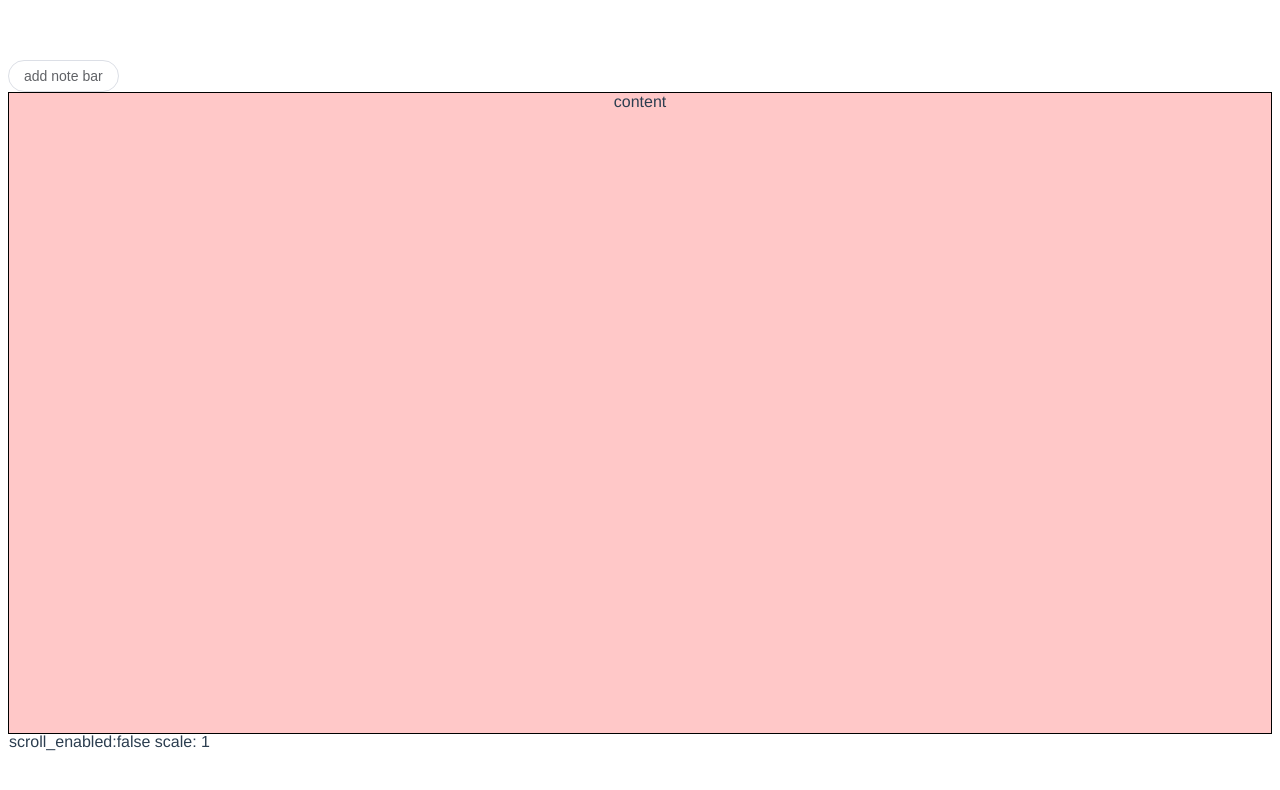
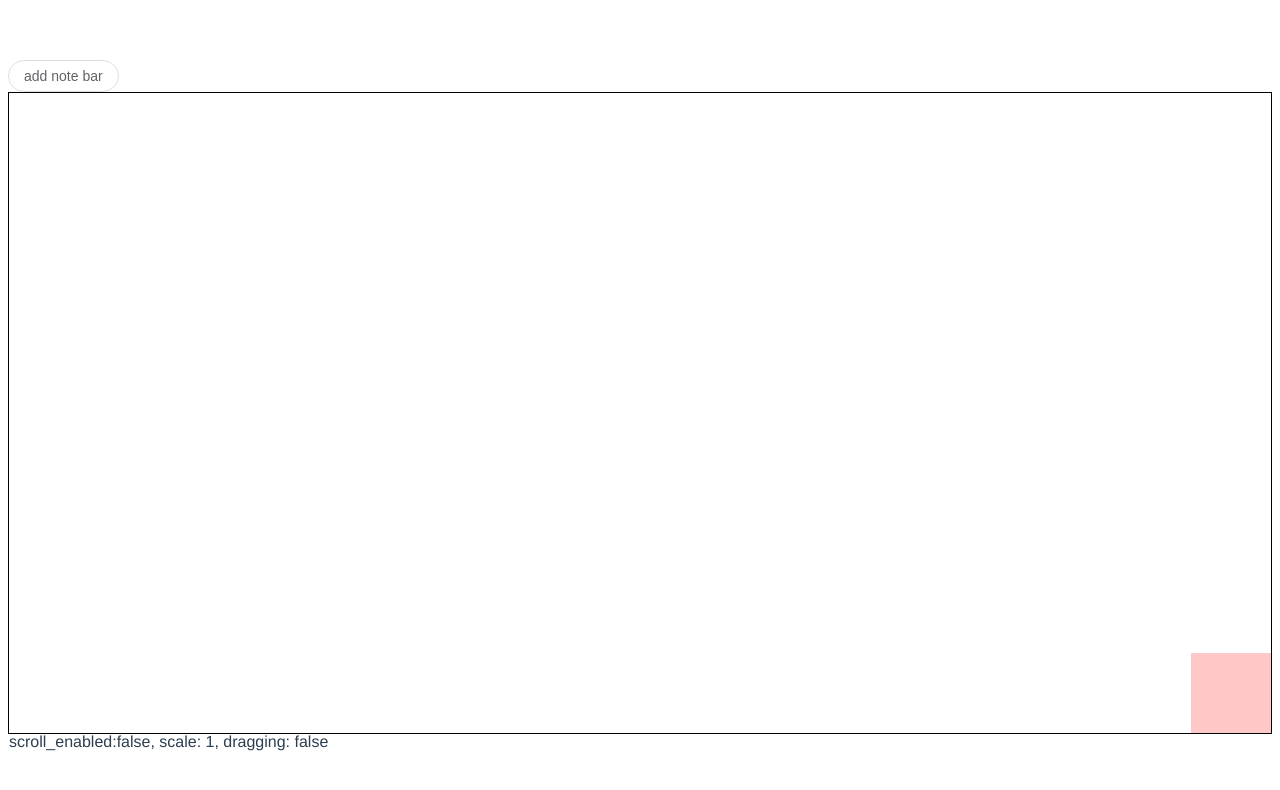
Before and after one commit to ActivePeter/paNote, a Vue app in the folder panote_vue/: page / in a window 1280 px wide. Shown: the top 790 px of the page. Built offline with nearby package versions, Linux system fonts and the light colour scheme.

Commit message:
add margin

```diff
--- a/panote_vue/package.json
+++ b/panote_vue/package.json
@@ -10,6 +10,7 @@
   "dependencies": {
     "core-js": "^3.6.5",
     "element-plus": "^2.0.2",
+    "element-resize-detector": "^1.2.4",
     "vue": "^3.0.0"
   },
   "devDependencies": {
--- a/panote_vue/src/components/NoteCanvas.vue
+++ b/panote_vue/src/components/NoteCanvas.vue
@@ -1,39 +1,75 @@
 <template>
   <div class="note_canvas">
-    <div class="range">
-      <div class="content" :style="{ transform: 'scale(' + scale + ')' }">
+    <div
+      class="range"
+      ref="range_ref"
+      @mousedown="handle_mouse_down"
+      @mouseup="handle_mouse_up"
+    >
+      <div
+        class="content"
+        :style="{
+          transform: 'scale(' + scale + ')',
+          margin: edge_size_h + 'px ' + edge_size_w + 'px',
+        }"
+      >
         content
       </div>
     </div>
     <div class="info">
-      scroll_enabled:{{ scroll_enabled }} scale: {{ scale }}
+      scroll_enabled:{{ scroll_enabled }}, scale: {{ scale }}, dragging:
+      {{ dragging }}
     </div>
   </div>
 </template>
 <script>
+import ElementResizeDetectorMaker from "element-resize-detector";
+
 export default {
   name: "NoteCanvas",
   mounted() {
     window.addEventListener("keyup", this.handle_key_up);
     window.addEventListener("keydown", this.handle_key_down);
     window.addEventListener("mousewheel", this.handle_scroll);
+    window.addEventListener("mouseup", this.handle_mouse_up);
+    window.addEventListener("mousemove", this.handle_mouse_move);
+    let erd = ElementResizeDetectorMaker();
+    let _this = this;
+    erd.listenTo(this.$refs.range_ref, function (element) {
+      var width = element.offsetWidth;
+      var height = element.offsetHeight;
+      console.log("Size: " + width + "x" + height);
+      if (width > 100) {
+        _this.edge_size_w = width - 80;
+      } else {
+        _this.edge_size_w = width;
+      }
+      if (height > 100) {
+        _this.edge_size_h = height - 80;
+      } else {
+        _this.edge_size_h = height;
+      }
+    });
   },
   data() {
     return {
       scroll_enabled: false,
       scale: 1,
-      scale_step: 0.01,
+      scale_step: 0.1,
+      dragging: false,
+      edge_size_w: 100,
+      edge_size_h: 100,
     };
   },
   methods: {
     handle_key_up(val) {
-      if (val.key == " ") {
+      if (val.key == "b") {
         console.log("handle_key_up", val);
         this.scroll_enabled = false;
       }
     },
     handle_key_down(val) {
-      if (val.key == " ") {
+      if (val.key == "b") {
         console.log("handle_key_down", val);
         this.scroll_enabled = true;
       }
@@ -43,6 +79,19 @@ export default {
         console.log("handle_scroll", val);
         this.scale_canvas(val.deltaY);
       }
+    },
+    handle_mouse_down() {
+      this.dragging = true;
+    },
+    handle_mouse_move(val) {
+      if (val.buttons == 1 && this.scroll_enabled) {
+        console.log(val);
+      } else {
+        this.dragging = false;
+      }
+    },
+    handle_mouse_up() {
+      this.dragging = false;
     },
     scale_canvas(dir) {
       let scale_bak = this.scale;
@@ -71,12 +120,8 @@ export default {
   overflow: scroll;
 }
 .content {
-  position: relative;
-  left: 0;
-  right: 0;
-  top: 0;
-  bottom: 0;
   background-color: rgb(255, 200, 200);
-  height: 100%;
+  height: 400px;
+  width: 300px;
 }
 </style>
```
Also changed, not shown: 1 other file (tests, documents, lock files or other folders).
